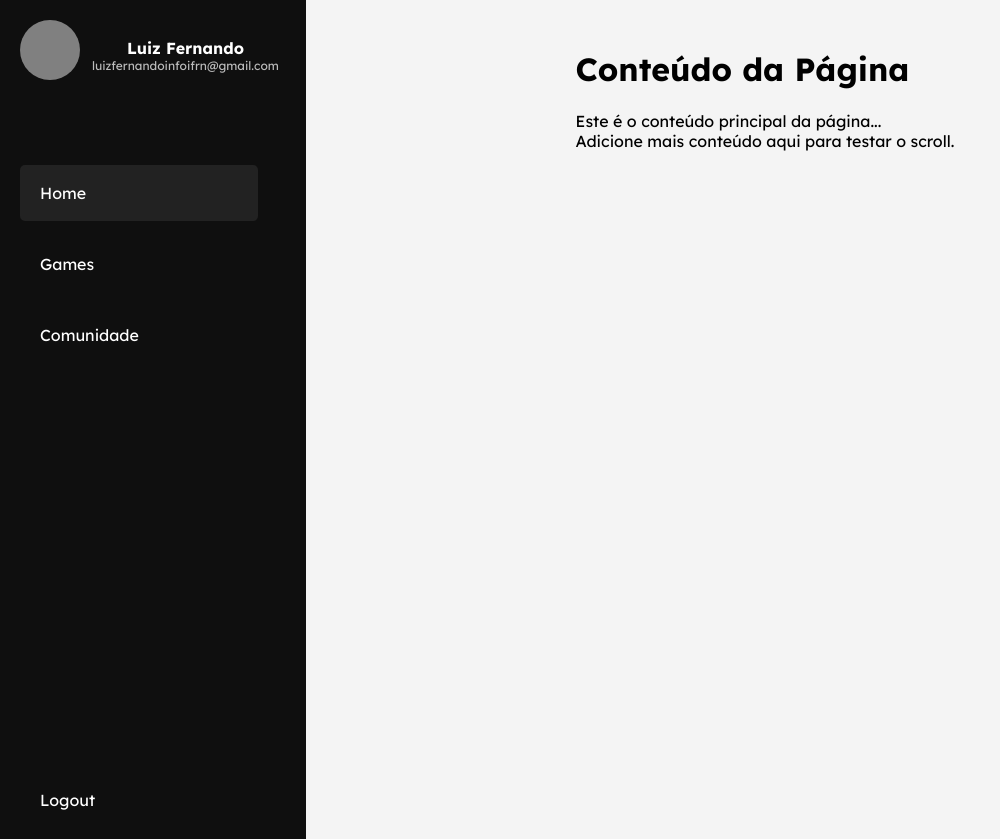
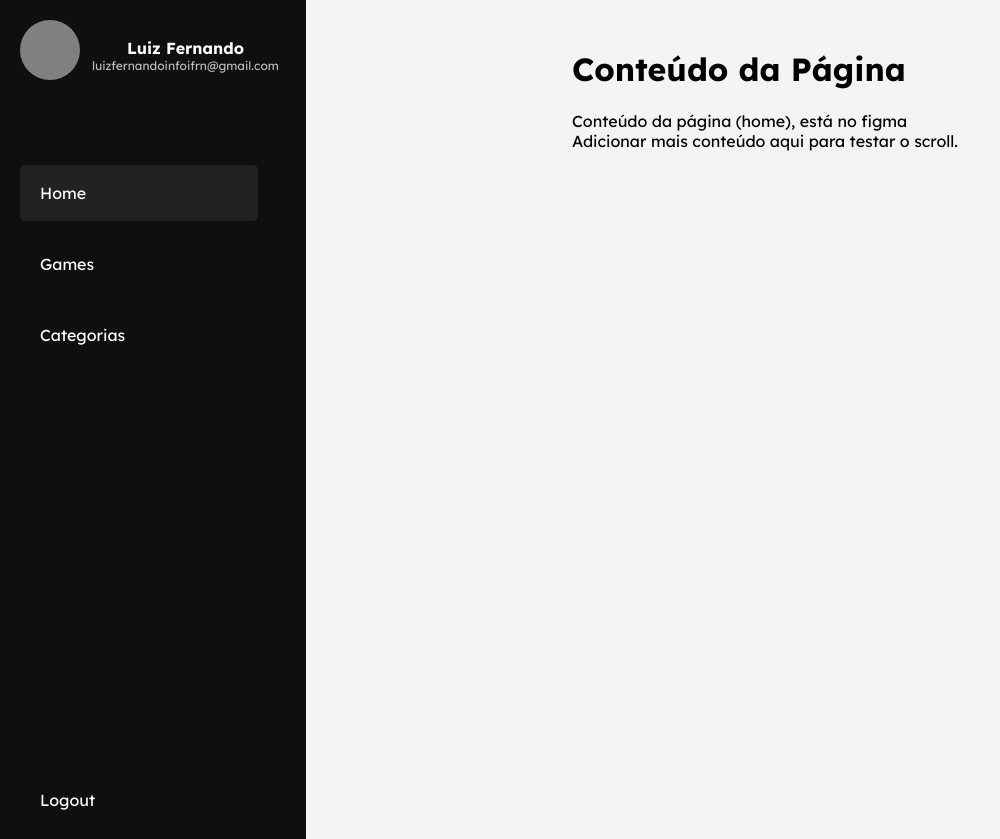
Before and after one commit to igor-gdf/testew, a Flask app: page /dashboard in a window 1280 px wide. Shown: the top 839 px of the page, without its empty margins (0-1000 px from the left). Run offline with Flask 3, Linux system fonts and the light colour scheme; a user stored in the database is signed in.

Commit message:
Consertando dashboard

```diff
--- a/templates/dashboard.html
+++ b/templates/dashboard.html
@@ -47,7 +47,7 @@
                         </li>
                         <li>
                             <a href="#">
-                                <i class="fas fa-users"></i> Comunidade
+                                <i class="fas fa-users"></i> Categorias
                             </a>
                         </li>
                     </ul>
@@ -64,8 +64,8 @@
 
     <div class="content">
         <h1>Conteúdo da Página</h1>
-        <p>Este é o conteúdo principal da página...</p>
-        <p>Adicione mais conteúdo aqui para testar o scroll.</p>
+        <p>Conteúdo da página (home), está no figma</p>
+        <p>Adicionar mais conteúdo aqui para testar o scroll.</p>
     </div>
 
 </body>
```
Also changed, not shown: instance/dados.db.
